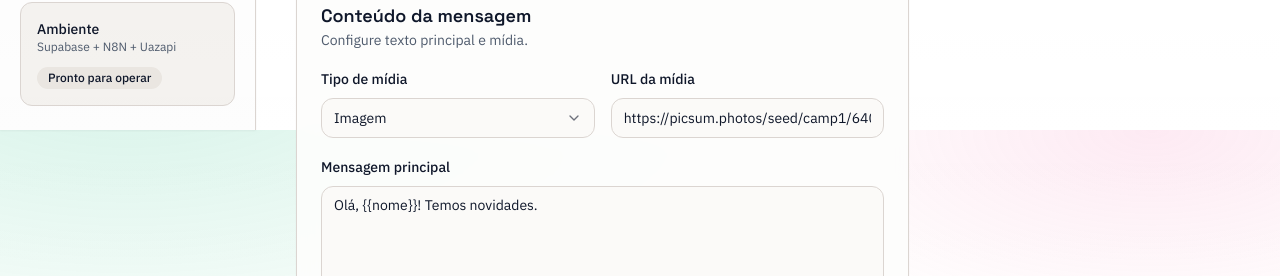
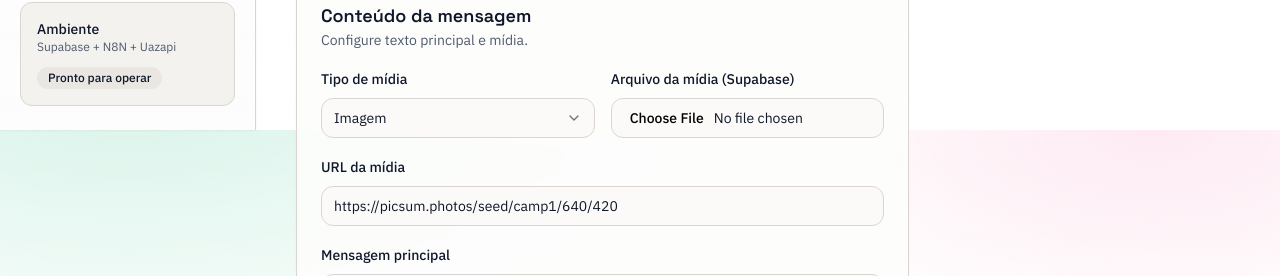
Before and after one commit to adilsoncorretor85/uazapi_disparador, a Next.js app: page /campaigns/1/edit in a window 1280 px wide. Shown: the part 670-946 px from the top of the page. Built offline with nearby package versions, Linux system fonts and the light colour scheme; no server answers; the database is empty.

Commit message:
feat: upload media to supabase storage

```diff
--- /dev/null
+++ b/app/api/storage/upload/route.ts
@@ -0,0 +1,63 @@
+import { randomUUID } from "crypto"
+import { NextResponse } from "next/server"
+import { createAdminClient } from "@/lib/supabase/admin"
+import { env } from "@/lib/env"
+
+const DEFAULT_BUCKET = "campaign-media"
+
+function getExtension(name: string) {
+  const parts = name.split(".")
+  if (parts.length < 2) return "bin"
+  const ext = parts.pop()
+  return ext ? ext.toLowerCase() : "bin"
+}
+
+export async function POST(request: Request) {
+  const formData = await request.formData()
+  const file = formData.get("file")
+
+  if (!(file instanceof File)) {
+    return NextResponse.json({ error: "Arquivo obrigatório." }, { status: 400 })
+  }
+
+  const bucket = env.SUPABASE_STORAGE_BUCKET ?? DEFAULT_BUCKET
+  const folder = (formData.get("folder") as string | null) ?? "uploads"
+  const ext = getExtension(file.name)
+  const filename = `${randomUUID()}.${ext}`
+  const path = `${folder}/${filename}`
+
+  const supabase = createAdminClient()
+
+  const { data: buckets, error: bucketsError } = await supabase.storage.listBuckets()
+  if (bucketsError) {
+    return NextResponse.json({ error: bucketsError.message }, { status: 500 })
+  }
+
+  const exists = buckets?.some((item) => item.name === bucket)
+  if (!exists) {
+    const { error: createError } = await supabase.storage.createBucket(bucket, {
+      public: true
+    })
+    if (createError) {
+      return NextResponse.json({ error: createError.message }, { status: 500 })
+    }
+  }
+
+  const buffer = Buffer.from(await file.arrayBuffer())
+  const { error: uploadError } = await supabase.storage.from(bucket).upload(path, buffer, {
+    contentType: file.type || "application/octet-stream",
+    upsert: false
+  })
+
+  if (uploadError) {
+    return NextResponse.json({ error: uploadError.message }, { status: 500 })
+  }
+
+  const { data } = supabase.storage.from(bucket).getPublicUrl(path)
+
+  return NextResponse.json({
+    bucket,
+    path,
+    url: data.publicUrl
+  })
+}
--- a/components/forms/campaign-form.tsx
+++ b/components/forms/campaign-form.tsx
@@ -1,5 +1,6 @@
 "use client"
 
+import { useEffect, useMemo, useState } from "react"
 import { useForm, useFieldArray } from "react-hook-form"
 import { zodResolver } from "@hookform/resolvers/zod"
 import { useQuery } from "@tanstack/react-query"
@@ -10,6 +11,7 @@ import {
   type CampaignFormValues
 } from "@/lib/schemas/campaign"
 import { fetchInstances } from "@/lib/services/instances"
+import { uploadMedia } from "@/lib/services/storage"
 import { formatNumber } from "@/lib/format"
 import { CAMPAIGN_STATUS_LABELS } from "@/lib/constants/status"
 import {
@@ -91,6 +93,30 @@ export function CampaignForm({ initialData, onSubmit, submitLabel }: CampaignFor
   const messageBody = watchValues.message_body
   const mediaUrl = watchValues.media_url
   const mediaType = watchValues.media_type
+  const [isUploading, setIsUploading] = useState(false)
+  const [uploadError, setUploadError] = useState<string | null>(null)
+
+  const acceptTypes = useMemo(() => {
+    switch (mediaType) {
+      case "image":
+        return "image/*"
+      case "video":
+        return "video/*"
+      case "audio":
+        return "audio/*"
+      case "document":
+        return "*/*"
+      default:
+        return ""
+    }
+  }, [mediaType])
+
+  useEffect(() => {
+    if (mediaType === "none" && mediaUrl) {
+      form.setValue("media_url", "", { shouldDirty: true, shouldValidate: true })
+      setUploadError(null)
+    }
+  }, [mediaType, mediaUrl, form])
 
   const summary = {
     title: watchValues.title,
@@ -264,14 +290,49 @@ export function CampaignForm({ initialData, onSubmit, submitLabel }: CampaignFor
                     </FormItem>
                   )}
                 />
+                <FormItem>
+                  <FormLabel>Arquivo da mídia (Supabase)</FormLabel>
+                  <FormControl>
+                    <Input
+                      type="file"
+                      accept={acceptTypes}
+                      disabled={mediaType === "none" || isUploading}
+                      onChange={async (event) => {
+                        const file = event.target.files?.[0]
+                        if (!file) return
+                        setIsUploading(true)
+                        setUploadError(null)
+                        try {
+                          const result = await uploadMedia(file, "campaigns")
+                          form.setValue("media_url", result.url, {
+                            shouldDirty: true,
+                            shouldValidate: true
+                          })
+                        } catch (error) {
+                          const message =
+                            error instanceof Error ? error.message : "Erro ao enviar mídia"
+                          setUploadError(message)
+                        } finally {
+                          setIsUploading(false)
+                        }
+                      }}
+                    />
+                  </FormControl>
+                  {isUploading ? (
+                    <p className="text-xs text-muted-foreground">Enviando arquivo...</p>
+                  ) : null}
+                  {uploadError ? (
+                    <p className="text-xs text-destructive">{uploadError}</p>
+                  ) : null}
+                </FormItem>
                 <FormField
                   control={form.control}
                   name="media_url"
                   render={({ field }) => (
-                    <FormItem>
+                    <FormItem className="md:col-span-2">
                       <FormLabel>URL da mídia</FormLabel>
                       <FormControl>
-                        <Input placeholder="https://" {...field} />
+                        <Input placeholder="URL gerada automaticamente" readOnly {...field} />
                       </FormControl>
                       <FormMessage />
                     </FormItem>
--- a/lib/env.ts
+++ b/lib/env.ts
@@ -4,14 +4,16 @@ export const envSchema = z.object({
   NEXT_PUBLIC_SUPABASE_URL: z.string().url().optional(),
   NEXT_PUBLIC_SUPABASE_ANON_KEY: z.string().min(1).optional(),
   SUPABASE_SERVICE_ROLE_KEY: z.string().min(1).optional(),
-  SUPABASE_DB_URL: z.string().min(1).optional()
+  SUPABASE_DB_URL: z.string().min(1).optional(),
+  SUPABASE_STORAGE_BUCKET: z.string().min(1).optional()
 })
 
 const parsed = envSchema.safeParse({
   NEXT_PUBLIC_SUPABASE_URL: process.env.NEXT_PUBLIC_SUPABASE_URL,
   NEXT_PUBLIC_SUPABASE_ANON_KEY: process.env.NEXT_PUBLIC_SUPABASE_ANON_KEY,
   SUPABASE_SERVICE_ROLE_KEY: process.env.SUPABASE_SERVICE_ROLE_KEY,
-  SUPABASE_DB_URL: process.env.SUPABASE_DB_URL
+  SUPABASE_DB_URL: process.env.SUPABASE_DB_URL,
+  SUPABASE_STORAGE_BUCKET: process.env.SUPABASE_STORAGE_BUCKET
 })
 
 export const env = parsed.success ? parsed.data : {}
--- /dev/null
+++ b/lib/services/storage.ts
@@ -0,0 +1,25 @@
+export interface UploadResult {
+  bucket: string
+  path: string
+  url: string
+}
+
+export async function uploadMedia(file: File, folder?: string) {
+  const formData = new FormData()
+  formData.append("file", file)
+  if (folder) {
+    formData.append("folder", folder)
+  }
+
+  const res = await fetch("/api/storage/upload", {
+    method: "POST",
+    body: formData
+  })
+
+  if (!res.ok) {
+    const text = await res.text()
+    throw new Error(text || "Erro ao enviar mídia")
+  }
+
+  return (await res.json()) as UploadResult
+}
```
